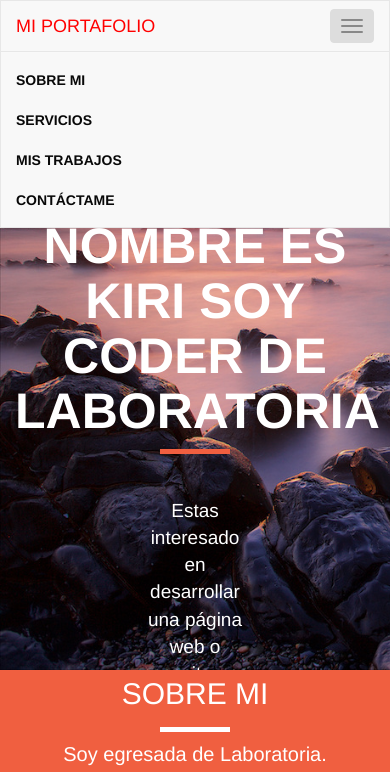
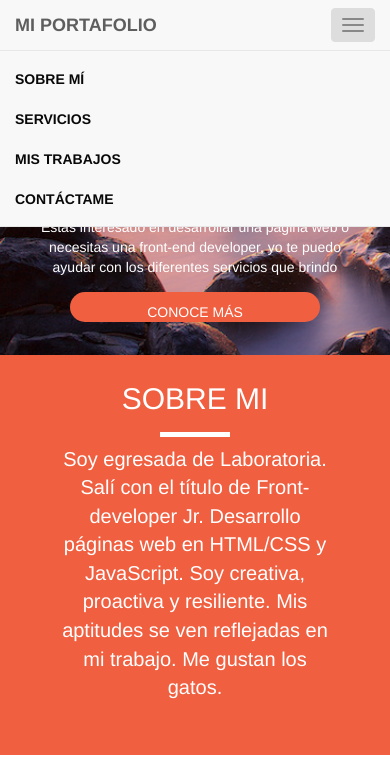
Before and after one commit to dunkel-cat/portafolio, a plain HTML site: page index.html in a window 390 px wide. Both pictures are taken after a click on the button "Toggle navigation". Shown: the top 772 px of the page. Drawn offline with Linux system fonts and the light colour scheme; files whose address does not match are found by name.

Commit message:
adding responsive changes

```diff
--- a/css/main.css
+++ b/css/main.css
@@ -10,69 +10,62 @@
 
 /*=====================================================================utilities==============================================================*/
 
-.header-banner{
-	background: url(../img/header.jpg);
-	background-size: cover;
-	width: 100%;
-	height: 670px;
+*{
+  box-sizing: border-box;
 }
-.position{
-	position: fixed;
-	width: 100%;
-	margin: 0;
-  z-index: 1;
+.barra-menu{
+  background-color: white;
+  border:none;
+}
+header{
+  font-weight: bold;
 }
 .navbar-default .navbar-brand{
-	color: red;
+  color: red;
+}
+.linea{
+  width: 7%;
+  border-bottom: 5px solid #F05F40;
+  display: inline-block;
+  margin-bottom: 1%;
 }
 .navbar-default .navbar-nav > li > a{
-	color: #080808;
-	font-weight: bold;
+  color: #080808;
+  font-weight: bold;
 }
 .navbar-default .navbar-nav > li > a:hover{
-	color:#f05f40;
+  color:#f05f40;
 }
-.contenedor{
-	background-color: white;
+img{
+  width: 100%;
 }
-.hola, .parrafo1{
-	text-align: center;
-	color: white;
+
+/* ----------------- bloque1 : Banner ---------------- */
+.banner{
+  background-image: url(../img/header.jpg);
+  padding: 15% 0;
+  background-repeat: no-repeat;
+  background-size: 100%;
+  background-position: 10%;
 }
-.hola{
-	font-size: 50px;
-	font-weight: bold;
-	margin-top: 184px;
+.banner .text-banner .container h1{
+  font-weight: bold;
 }
-.parrafo1{
-	margin:4px;
-	margin: 43px;
-  font-size: 19px;
-  padding-right: 80px;
-  padding-left: 80px;
-}
-.linea{
-	width: 70px;
-	border-bottom: 5px solid #f05f40; /*red*/
-	margin:0 auto;
-}
-.btn-default {
-    color: white;
-    background-color: #f05f40;
-    border-color: #f05f40;
-    border-radius: 26px;
-    padding: 15px 40px;
-    margin-left: 43%;
+.boton1{
+  width: 18%;
+  height: 60%;
+  background-color: #F05F40;
+  border-radius: 23px;
+  padding: 1% 0 0 0%;
+  box-sizing: border-box;
+  margin: 3% 0 0 40%;
 }
 /*=================================================================Section 1==============================================================*/
 
 .box-red{
     background-color: #f05f40;
     height: 400px;
-    margin-top: 0;
-}
-.row{
-	margin-top: -20px;
+    margin-top: -20;
 }
 .linea-blanca{
 	width: 70px;
@@ -158,6 +151,14 @@
     height: 200px;
     margin-top: 0;
 }
+.btn-default {
+    color: white;
+    background-color: #f05f40;
+    border-color: #f05f40;
+    border-radius: 26px;
+    padding: 15px 40px;
+    margin-left: 43%;
+}
 .parrafo-plomito{
   font-size: 2em;
 }
@@ -165,3 +166,51 @@
   font-size: 50px;
 
 }
+.linea2{
+  width: 70px;
+  border-bottom: 5px solid #F05F40;
+  margin:0 auto;
+}
+/*========================================Media==============================================================*/
+@media screen and (min-width: 270px) and (max-width : 600px){
+  .banner{
+    background-image: url(../img/header.jpg);
+    padding: 6%;
+    background-size: 300%;
+  }
+  .banner h1{
+    font-size: 200%;
+  }
+  .boton1 {
+    width: 80%;
+    height: 60%;
+    background-color: #F05F40;
+    border-radius: 23px;
+    padding: 3% 0 0 0%;
+    margin: 5% 0 10px 10%;
+  }
+  .btn-default {
+    color: white;
+    background-color: #f05f40;
+    border-color: #f05f40;
+    border-radius: 26px;
+    padding: 15px 40px;
+    margin-left: 20%;
+}
+  #sobre-mi{
+    padding: 8%;
+  }
+ .linea{
+  width: 70px;
+  border-bottom: 5px solid #f05f40; /*red*/
+  margin:0 auto;
+}
+  .bloque3 p {
+    margin-bottom: 10%;
+  }
+  .boton-git {
+    width: 65%;
+    padding: 3% 0 0 0%;
+    margin: 3% 0 10% 18%;
+  }
+}
--- a/index.html
+++ b/index.html
@@ -10,8 +10,11 @@
 	<link rel="stylesheet" href="css/main.css">
 </head>
 <body>
-<header class="header-banner">
-<nav class="navbar navbar-default position">
+<<body>
+	<!-- Menú -->
+	<header>
+		<section class="menu">
+			<nav class="navbar navbar-default navbar-fixed-top">
   			<div class="container-fluid">
     			<!-- Brand and toggle get grouped for better mobile display -->
     			<div class="navbar-header">
@@ -21,59 +24,60 @@
 			        <span class="icon-bar"></span>
 			        <span class="icon-bar"></span>
       			</button>
-      <a class="navbar-brand" href="#">MI PORTAFOLIO</a>
+      			<a class="navbar-brand" href="index.html">MI PORTAFOLIO</a>
     			</div>
 
     			<!-- Collect the nav links, forms, and other content for toggling -->
 			    <div class="collapse navbar-collapse" id="bs-example-navbar-collapse-1">
+				    <nav>
 				    	<ul class="nav navbar-nav navbar-right">
-        <li><a href="#">SOBRE MI</a></li>
-        <li><a href="#">SERVICIOS</a></li>
-        <li><a href="#">MIS TRABAJOS</a></li>
-        <li><a href="#">CONTÁCTAME</a></li>
+			        <li><a href="#sobre-mi">SOBRE MÍ</a></li>
+			        <li><a href="#servicios">SERVICIOS</a></li>
+			        <li><a href="#trabajos">MIS TRABAJOS</a></li>
+			        <li><a href="#contactame">CONTÁCTAME</a></li>
 			      </ul>
+				    </nav>
 			    </div><!-- /.navbar-collapse -->
   			</div><!-- /.container-fluid -->
 			</nav>
-<div class="container-fluid">
-	<div class="row">
-		<div class="col-md-12">
-			<h2 class="hola">HOLA, MI NOMBRE ES KIRI SOY CODER DE LABORATORIA</h2>
+		</section>
+	</header>
+
+	<!-- Banner -->
+	<section class="bloque1 banner">
+		<div class="text-banner text-center">
+			<div class="container">
+				<h1 class="text-white text-bold">HOLA, MÍ NOMBRE ES KARINA<br>SOY CODER DE LABORATORIA</h1>
 				<div class="linea"></div>
-			<p class="parrafo1">Estas interesado en desarrollar una página web o necesita una front-end developer, yo te puedo ayudar con los diferentes servicios que brindo </p>
-			<button type="button" class="btn btn-default">CONOCE MÁS</button>
+				<p class="text-white text.center">Estas interesado en desarrollar una página web o necesitas una front-end developer, yo te puedo ayudar con los diferentes servicios que brindo </p>
+				<div class="boton1">
+				<p class="text-white"><a class="text-white" href="#">CONOCE MÁS</a></p>
 			</div>
 			</div>
 		</div>
-</header>
+	</section>
 <!--=================================================Section1================================================================-->
 <section class="box-red">
 		<div class="container-fluid">
-		<div class="row">
-			<div class="col-md-12">
-				<div class="box-red">
 		<h2 class="sobre-mi text-white text-center pd-5-10">SOBRE MI</h2>
 		<div class="linea-blanca"></div>
 						<!--linea blanca-->
 		<p class="text-white text-center pd-5-10 parrafo2">Soy egresada de Laboratoria. Salí con el título de Front-developer Jr. Desarrollo páginas web en HTML/CSS y JavaScript. Soy creativa, proactiva y resiliente. Mis aptitudes se ven reflejadas en mi trabajo. Me gustan los gatos.</p>
 	</div>
-			</div>
-		</div>
-	</div>
 </section>
 <!--=================================================Section 2================================================================-->
 <section>
-	<div class="container-fluid">
-		<div class="row">
+	<div class="container">
 	<div class="textos">
 		<h2 class="text-center">SERVICIOS</h2>
 		<div class="linea-negro"></div>
 	</div>
+		<div class="row">
 			<div class="col-md-3">
 				<div class="text-center">
 				<span class="icon-diamond ico"></span>
 				</div>
-				<h3>Desarrollo de Plantillas</h3>
+				<h3 class="text-center">Desarrollo de Plantillas</h3>
 				<p class="text-center">Desarrollo plantillas a medida <br>con HTML5/CSS3/JS</p>
 			</div>
 			<div class="col-md-3">
@@ -162,7 +166,7 @@
 <section class="plomito">
 	<div class="container">
 		<p class="text-center text-white pd-5-10">Si quiere saber más de mi proyecto revisa mi Github</p>
-		<button type="button" class="btn btn-default">CONOCE MÁS</button>
+		<button type="button" class="btn btn-default">Ver mi Github</button>
 	</div>
 </section>
 <!--===================================================Footer==========================================================-->
@@ -171,7 +175,7 @@
 		<div class="row">
 			<div class="col-md-12">
 				<h2 class="text-center pd-5-10">CONTÁCTAME</h2>
-				<div class="linea"></div>
+				<div class="linea2"></div>
 				<p class="text-center pd-5-10">¿Listo para empezar tu proyecto?¿Te gusta lo que hasta ahora has visto? Genial, dame una llamda o envíame un mensaje
 			</div>
 		</div>
```
Lines whose indentation alone changed are shown as unchanged.
